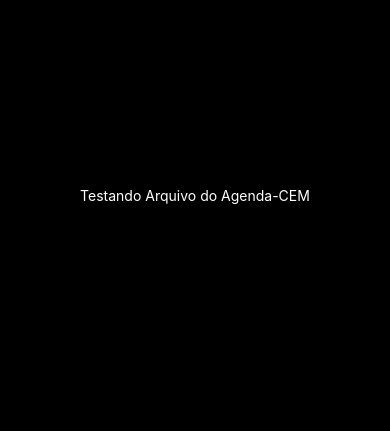
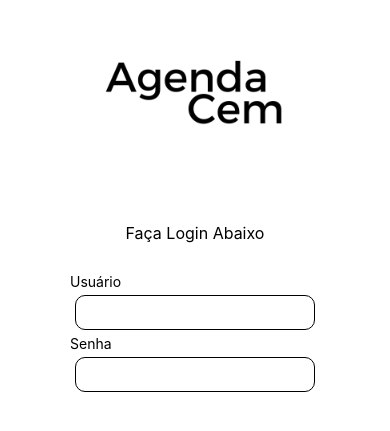
Before and after one commit to pedrorgc/agenda-cem, a React Native app: screen / in a window 390 px wide. Shown: the part 227-658 px from the top of the page. Built offline with nearby package versions, Linux system fonts and the light colour scheme.

Commit message:
adiciona componentes Logo e UserLogin e remove texto de teste

```diff
--- a/App.js
+++ b/App.js
@@ -1,24 +1,23 @@
 import { StatusBar } from 'expo-status-bar';
-import { StyleSheet, Text, View } from 'react-native';
+import { Image, StyleSheet, Text, View } from 'react-native';
+import Logo from './componentes/Logo';
+import UserLogin from './componentes/UserLogin';
 
 export default function App() {
   return (
     <View style={styles.container}>
-      <Text style={styles.text}>Testando Arquivo do Agenda-CEM</Text>
+      <Logo/>
+      <UserLogin/>
       <StatusBar style="auto" />
     </View>
   );
 }
 
 const styles = StyleSheet.create({
-  container: {
+  container:{
     flex: 1,
-    backgroundColor: '#000000',
     alignItems: 'center',
     justifyContent: 'center',
-  },
-
-  text: {
-    color: 'white'
+    backgroundColor: ''
   }
-});
+})
--- /dev/null
+++ b/componentes/Logo.js
@@ -0,0 +1,18 @@
+import { Image, StyleSheet, Text, View } from "react-native"
+
+const logo = require("../assets/agenda-cem.png")
+
+const Logo = () => {
+    return <View>
+        <Image style={styles.logo} source={logo} resizeMode="contain"/>
+    </View>
+}
+
+const styles = StyleSheet.create({
+    logo:{
+        width: 200,
+        height: 200
+    }
+})
+
+export default Logo;
--- /dev/null
+++ b/componentes/UserLogin.js
@@ -0,0 +1,37 @@
+import { StyleSheet, Text, TextInput, View } from "react-native"
+
+
+const UserLogin = () => {
+    return <View>
+        <Text style={styles.loginText}>Faça Login Abaixo</Text>
+        <Text style={styles.text}>Usuário</Text>
+        <TextInput style={styles.input}/>
+        <Text style={styles.text}>Senha</Text>
+        <TextInput style={styles.input}/>
+    </View>
+}
+
+const styles = StyleSheet.create({
+    input:{
+        height: 35,
+        margin: 5,
+        borderWidth: 1,
+        padding: 10,
+        borderRadius: 10
+    },
+
+    text:{
+        fontSize: 14
+    },
+
+    loginText:{
+        alignItems: 'center',
+        justifyContent: 'center',
+        margin: 30,
+        fontSize: 16,
+        textAlign: 'center'
+    }
+})
+
+
+export default UserLogin;
```
Also changed, not shown: assets/agenda-cem.png (added).
